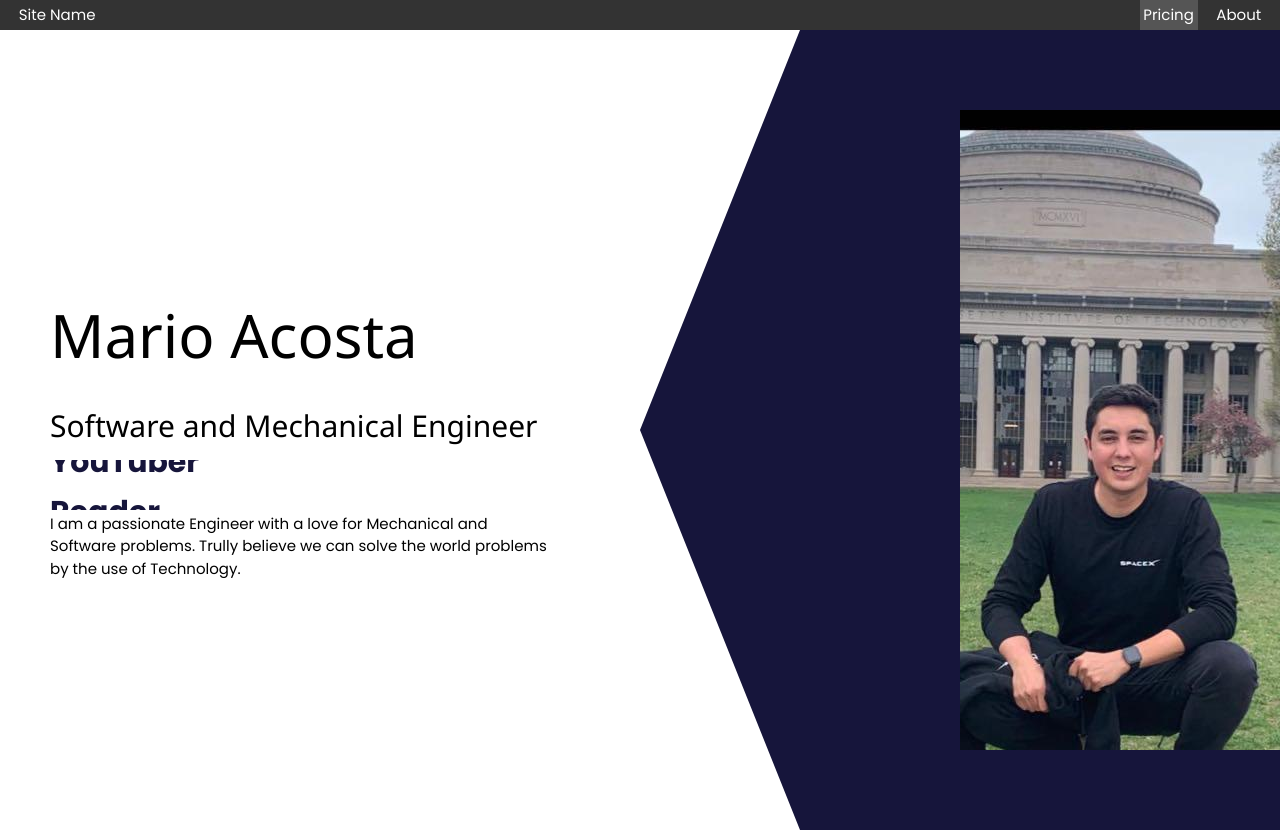
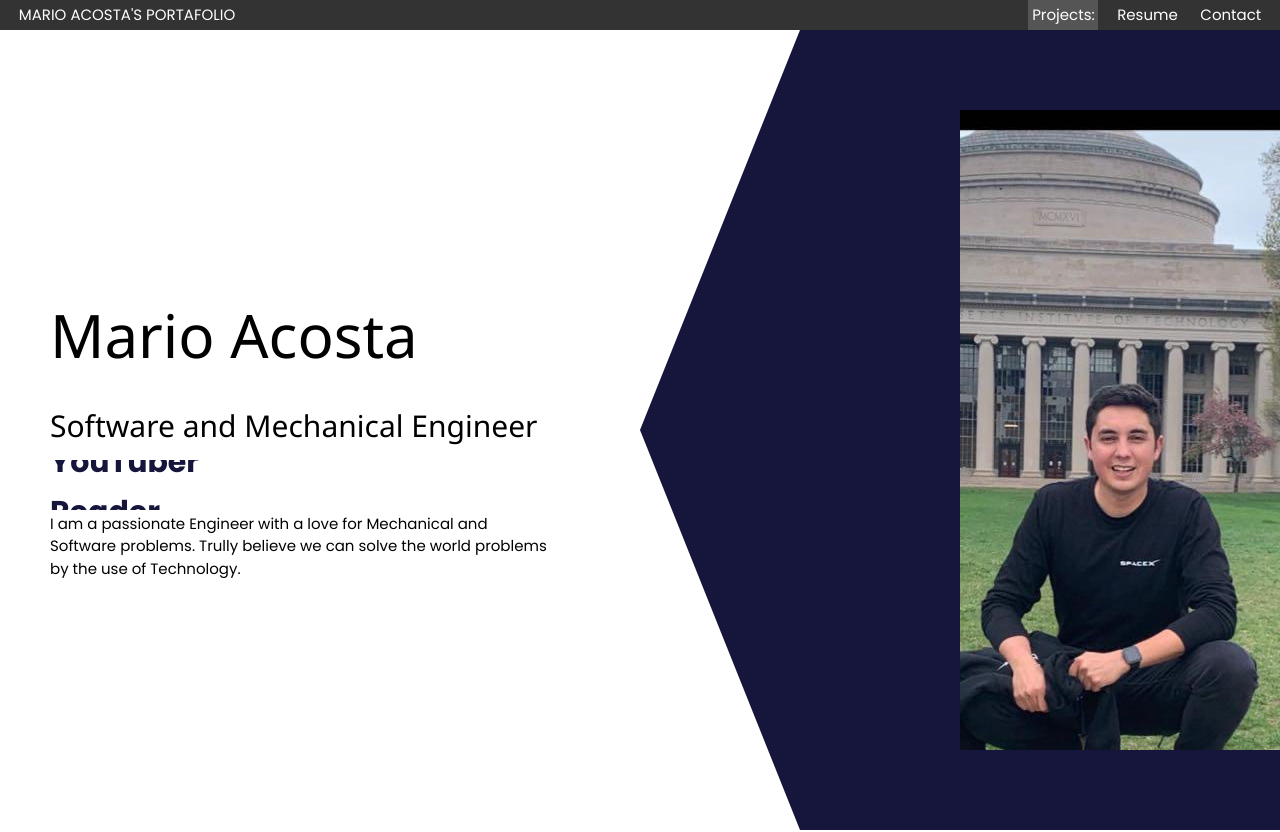
Before and after one commit to macosta2015/ReactPortafolio, a React (Create React App) app: page / in a window 1280 px wide. Shown: the top 832 px of the page. Built offline with nearby package versions, Linux system fonts and the light colour scheme.

Commit message:
Improving the navigation bar

```diff
--- a/src/App.jsx
+++ b/src/App.jsx
@@ -8,7 +8,10 @@ import { ThemeContext } from "./context";
 //THE FOLLOWING IS FOR THE NAVIGATION BAR
 // import Navbar from "./components/navbar/Navbar";
 import Navbar from "./Navbar"
+import Home from "./components/Home"
 import "./styles.css"
+import ReactDOM from 'react-dom';
+import { useRoutes } from "react-router-dom"
 
 
 
@@ -24,10 +27,16 @@ const App = () => {
     >
 
       <Navbar />
+      {/* <div className="Container">
+        <Routes>
+          <Route path="/" element={<Home />} />
+        </Routes>
+      </div> */}
       <Intro />
       <ProductList />
+      <About />
       <Contact />
-      <About />
+
 
     </div>
   );
--- a/src/Navbar.js
+++ b/src/Navbar.js
@@ -2,15 +2,18 @@ export default function Navbar() {
     return (
     <nav className="nav">
       <a href="/" className="site-titke">
-        Site Name
+        MARIO ACOSTA'S PORTAFOLIO
         </a>
       <ul>
         <li className="active">
-          <a href="/pricing">Pricing</a>
+          <a href="/pricing">Projects:</a>
           </li>
           <li>
-          <a href="/about">About</a>
-        </li>
+          <a href="/about">Resume</a>
+          </li>
+          <li>
+          <a href="/about">Contact</a>
+          </li>
       </ul>
     </nav>
     )
--- a/src/index.js
+++ b/src/index.js
@@ -2,6 +2,9 @@ import React from "react";
 import ReactDOM from "react-dom";
 import App from "./App";
 import { ThemeProvider } from "./context";
+
+//Navbar
+import { BrowserRouter } from "react-router-dom"
 
 ReactDOM.render(
   <React.StrictMode>
```
